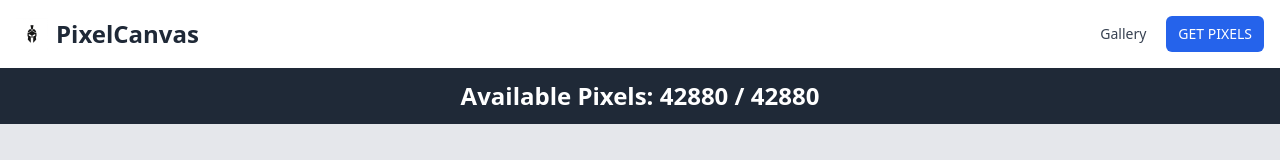
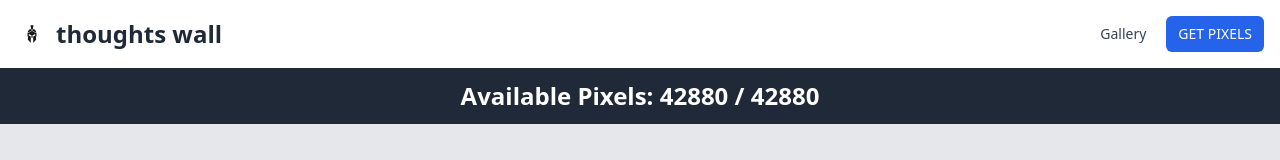
Before and after one commit to XavilordGamer1/PixelSeller1, a React (Vite) app: page / in a window 1280 px wide. Shown: the top 160 px of the page. Built offline with nearby package versions, Linux system fonts and the light colour scheme; no server answers; the database is empty.

Commit message:
Update Header.tsx
aniadi el nuevo nombre de pixel canva para poner thoughts wall

```diff
--- a/src/components/Header.tsx
+++ b/src/components/Header.tsx
@@ -17,7 +17,7 @@ const Header = () => {
               className="h-8 w-8 mr-2"
             />
             <Link to="/" className="text-2xl font-bold text-gray-800">
-              PixelCanvas
+              thoughts wall
             </Link>
           </div>
 
```
